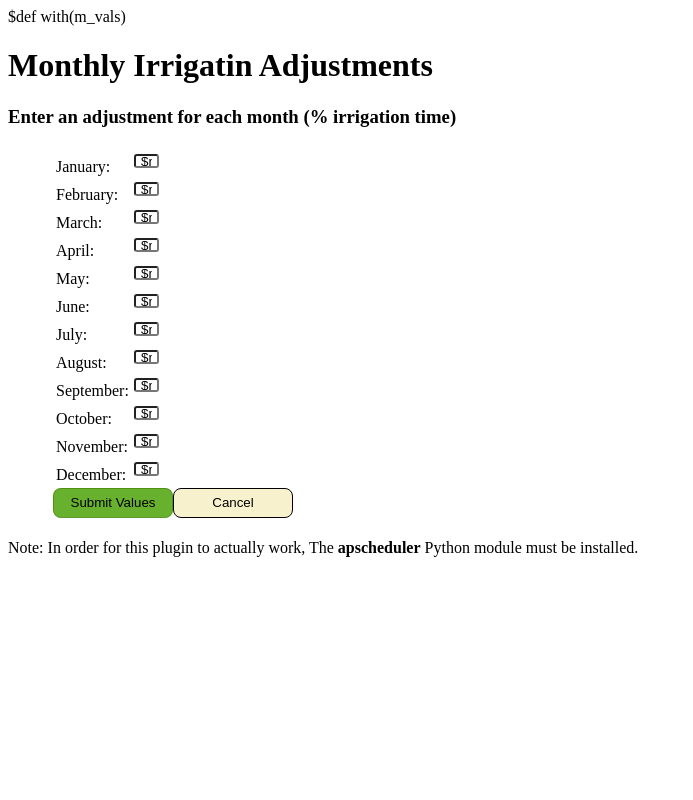
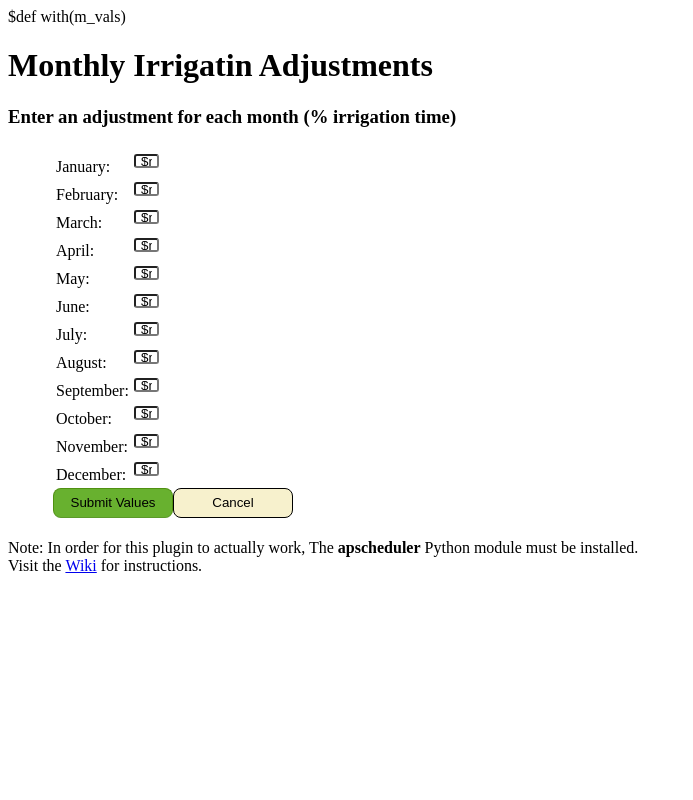
Before and after one commit to Dan-in-CA/SIP, a Python web app: template templates/monthly.html in a window 1280 px wide. Shown: the whole page, without its empty margins (0-693 px from the left). Run offline with Jinja, Linux system fonts and the light colour scheme; the template is opened without the code that fills it, so the values that code supplies are empty.

Commit message:
Minor text edits.

```diff
--- a/templates/monthly.html
+++ b/templates/monthly.html
@@ -77,6 +77,8 @@ $def with(m_vals)
 				<li><button class="submit" type="submit">Submit Values</button><button class="cCancel">Cancel</button></li>
 			</ul>
 		</form>
-		Note: In order for this plugin to actually work, The <b>apscheduler</b> Python module must be installed.
+		Note: In order for this plugin to actually work, The <b>apscheduler</b> Python module must be installed.</br>
+		Visit the <a href="http://rayshobby.net/mediawiki/index.php?title=Python_Interval_Program_for_OSPi#Adding_Python_Modules" target="_blank">Wiki</a> for instructions.
+
 	</body>
 </html>
```
Also changed, not shown: README.md.
